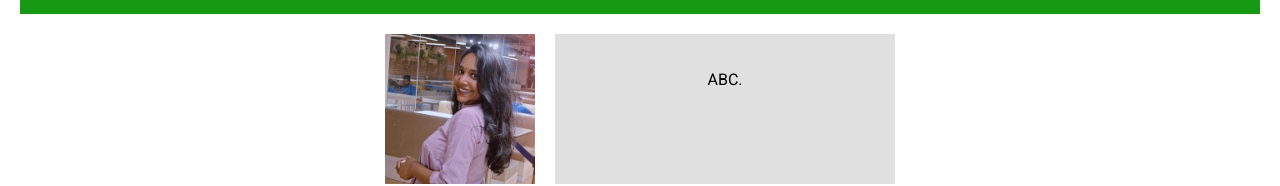
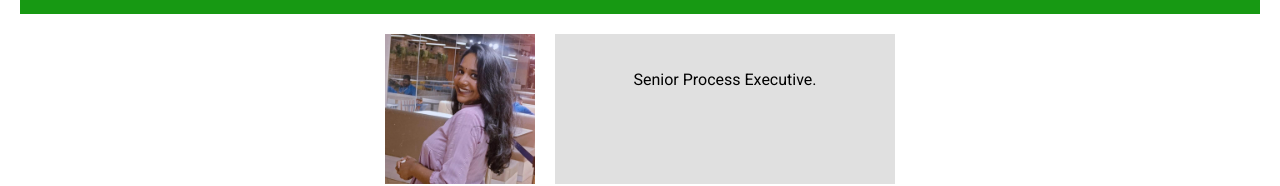
Before and after one commit to Janavib/Janavib.github.io, a plain HTML site: page index.html in a window 1280 px wide. Shown: the part 235-421 px from the top of the page. Drawn offline with Linux system fonts and the light colour scheme.

Commit message:
Update index.html
Made changes on about

```diff
--- a/index.html
+++ b/index.html
@@ -30,7 +30,7 @@
         <img src="profile-photo.jpg" alt="Your Photo" class="profile-photo" />
         <div class="about">
           <p>
-            ABC.
+            Senior Process Executive.
           </p>
         </div>
       </section>
```
